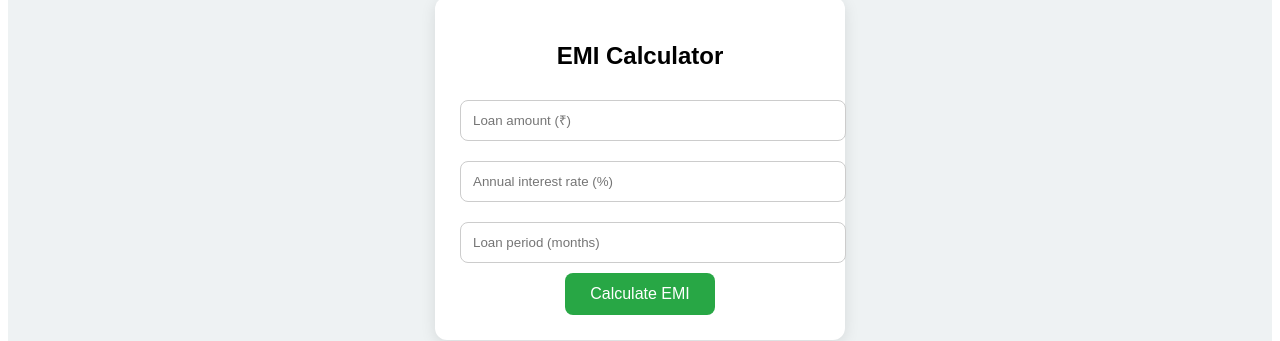
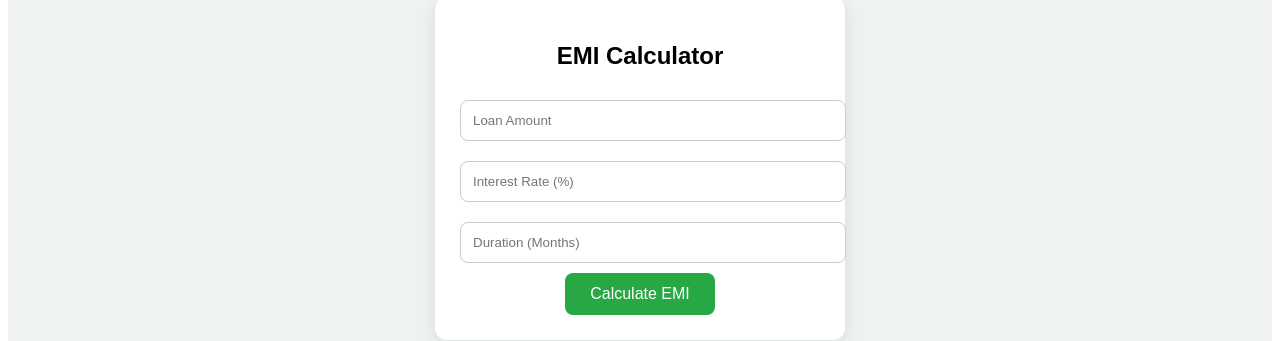
Before and after one commit to Adarsh-shet/SmartCalcPro-frontend, a React (Create React App) app: page / in a window 1280 px wide. Both pictures are taken after a click on the button "EMI". Shown: the part 184-525 px from the top of the page. Built offline with nearby package versions, Linux system fonts and the light colour scheme.

Commit message:
Update EmiCalculator.js
jhbkjh

```diff
--- a/src/components/EmiCalculator.js
+++ b/src/components/EmiCalculator.js
@@ -1,44 +1,31 @@
 import React, { useState } from "react";
+import { calculateEmi } from "../services/api";
 
 function EmiCalculator() {
-    const [principal, setPrincipal] = useState("");
-    const [rate, setRate] = useState("");
-    const [months, setMonths] = useState("");
-    const [emi, setEmi] = useState("");
+    const [p, setP] = useState("");
+    const [r, setR] = useState("");
+    const [m, setM] = useState("");
+    const [emi, setEmi] = useState(null);
 
-    const calculateEMI = () => {
-        if (!principal || !rate || !months)
-            return alert("Enter all fields");
+    const handleCalculate = async () => {
+        if (!p || !r || !m) return alert("Enter all fields");
 
-        let r = rate / 12 / 100;
-        let emiValue =
-            (principal * r * Math.pow(1 + r, months)) /
-            (Math.pow(1 + r, months) - 1);
-
-        setEmi(emiValue.toFixed(2));
+        const result = await calculateEmi(p, r, m);
+        setEmi(result.toFixed(2));
     };
 
     return (
         <div className="calculator-box">
             <h2>EMI Calculator</h2>
 
-            <input type="number" placeholder="Loan amount (₹)"
-                value={principal}
-                onChange={(e) => setPrincipal(e.target.value)} />
+            <input type="number" placeholder="Loan Amount" value={p} onChange={e => setP(e.target.value)} />
+            <input type="number" placeholder="Interest Rate (%)" value={r} onChange={e => setR(e.target.value)} />
+            <input type="number" placeholder="Duration (Months)" value={m} onChange={e => setM(e.target.value)} />
 
-            <input type="number" placeholder="Annual interest rate (%)"
-                value={rate}
-                onChange={(e) => setRate(e.target.value)} />
+            <button className="btn" onClick={handleCalculate}>Calculate EMI</button>
 
-            <input type="number" placeholder="Loan period (months)"
-                value={months}
-                onChange={(e) => setMonths(e.target.value)} />
-
-            <button onClick={calculateEMI}>Calculate EMI</button>
-
-            {emi && <p className="result-text">EMI: ₹{emi}</p>}
+            {emi && <p className="result-text">Monthly EMI: ₹{emi}</p>}
         </div>
     );
 }
-
 export default EmiCalculator;
```
